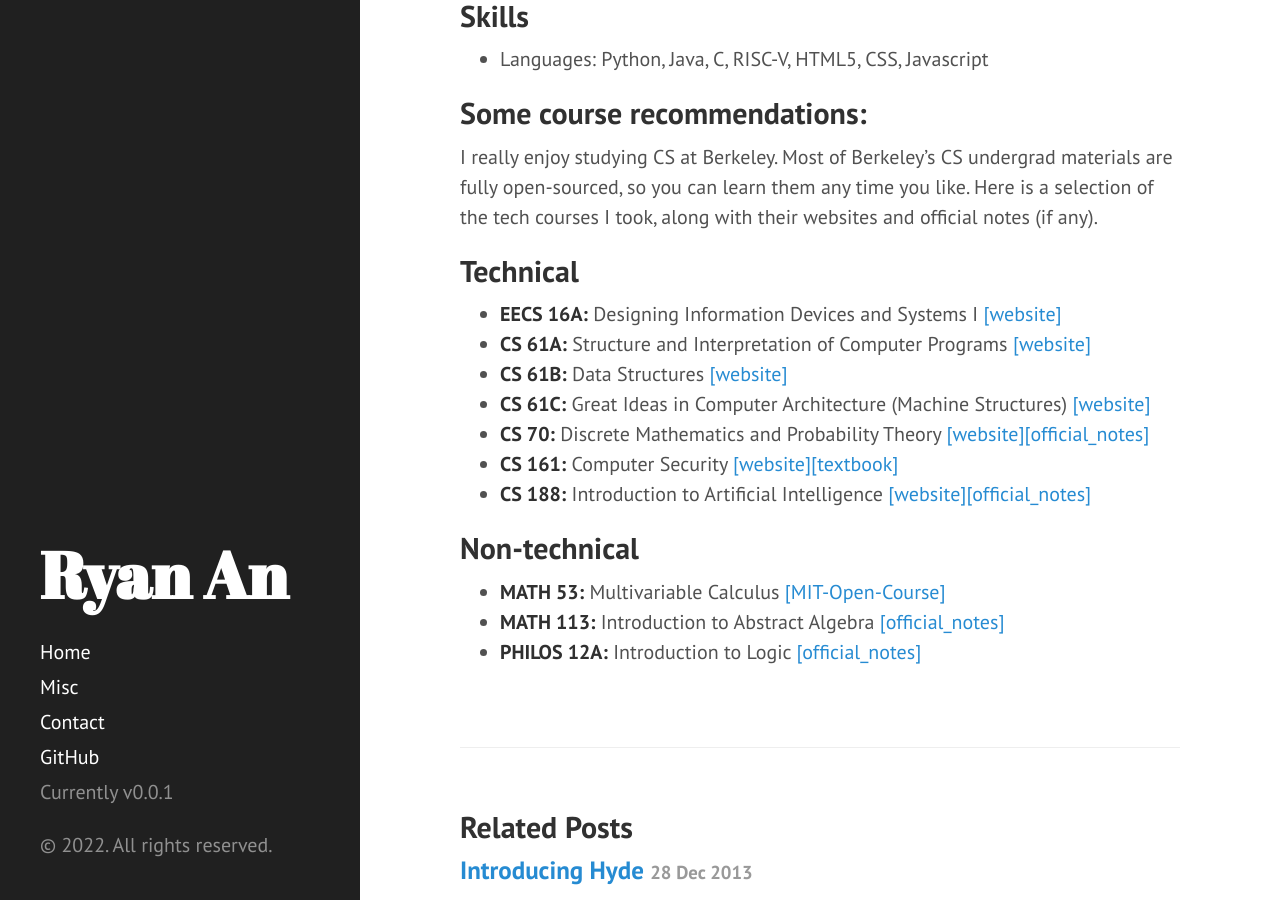
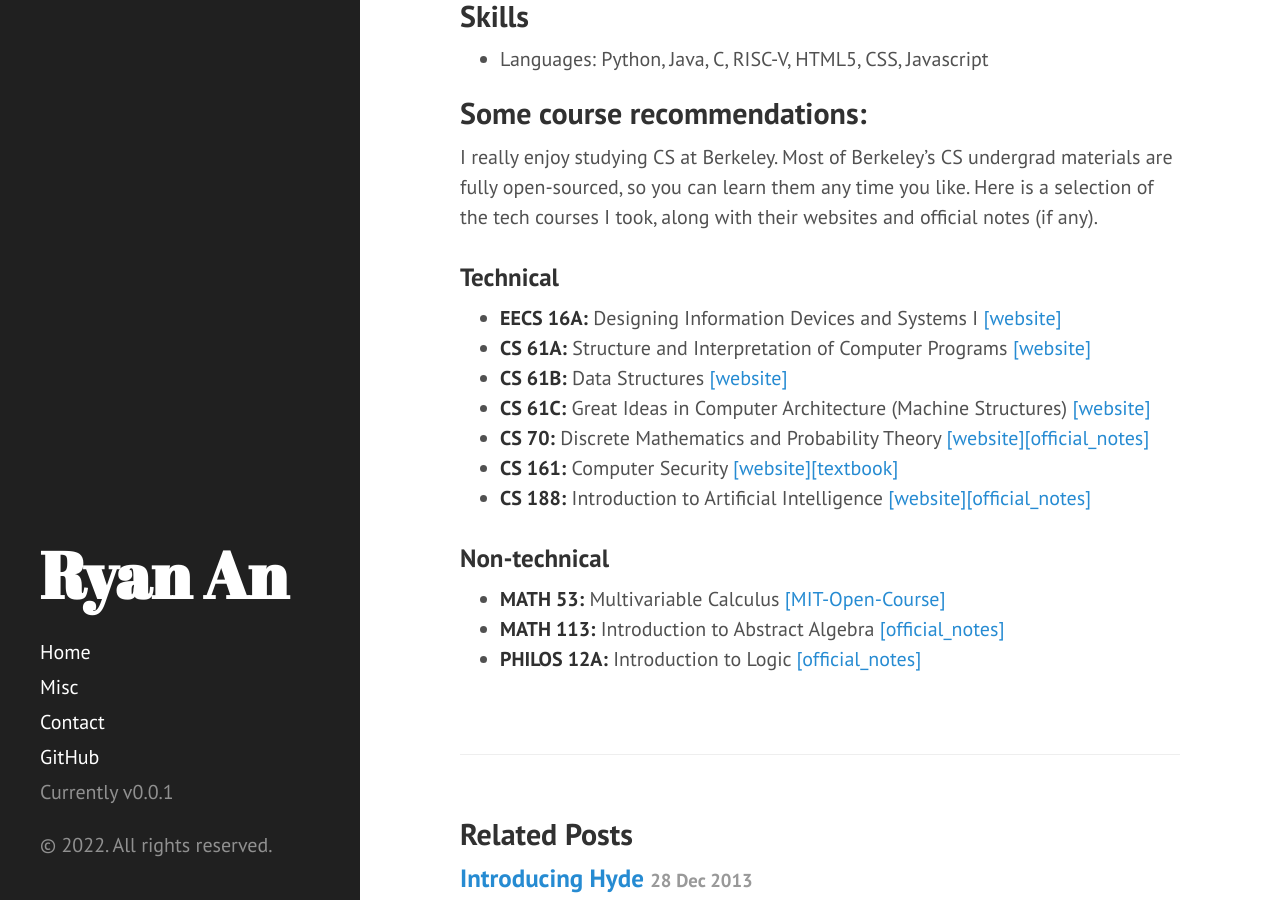
Before and after one commit to ryeii/ryeii.github.io, a Jekyll site: the page built from _posts/2022-06-24-about-me.md, in a window 1280 px wide and 900 px high, scrolled down 481 px. Built offline with Jekyll 4.4.1, drawn with Linux system fonts in a browser that asks for light colours.

Commit message:
minor changes

```diff
--- a/_posts/2022-06-24-about-me.md
+++ b/_posts/2022-06-24-about-me.md
@@ -27,7 +27,7 @@ I am an undergraduate student @ <ins>UC Berkeley</ins> majoring in Computer Scie
 
 I really enjoy studying CS at Berkeley. Most of Berkeley's CS undergrad materials are fully open-sourced, so you can learn them any time you like. Here is a selection of the tech courses I took, along with their websites and official notes (if any).
 
-## Technical
+### Technical
 * **EECS 16A:** Designing Information Devices and Systems I [[website]](https://www.eecs16a.org/)
 * **CS 61A:** Structure and Interpretation of Computer Programs <a href="https://cs61a.org/">[website]</a>
 * **CS 61B:** Data Structures <a href="https://inst.eecs.berkeley.edu/~cs61b/">[website]</a>
@@ -36,7 +36,7 @@ I really enjoy studying CS at Berkeley. Most of Berkeley's CS undergrad material
 * **CS 161:** Computer Security <a href="https://cs161.org/">[website]</a><a href="https://textbook.cs161.org">[textbook]</a>
 * **CS 188:** Introduction to Artificial Intelligence <a href="https://inst.eecs.berkeley.edu/~cs188/">[website]</a><a href="{{ site.baseurl }}class_notes/CS188-Sp22.pdf">[official_notes]</a>
 
-## Non-technical
+### Non-technical
 * **MATH 53:** Multivariable Calculus [[MIT-Open-Course]](https://ocw.mit.edu/courses/18-02sc-multivariable-calculus-fall-2010/)
 * **MATH 113:** Introduction to Abstract Algebra [[official_notes]](https://math.berkeley.edu/~apaulin/AbstractAlgebra.pdf)
 * **PHILOS 12A:** Introduction to Logic [[official_notes]]({{ site.baseurl }}class_notes/W12A_notes.pdf)
```
